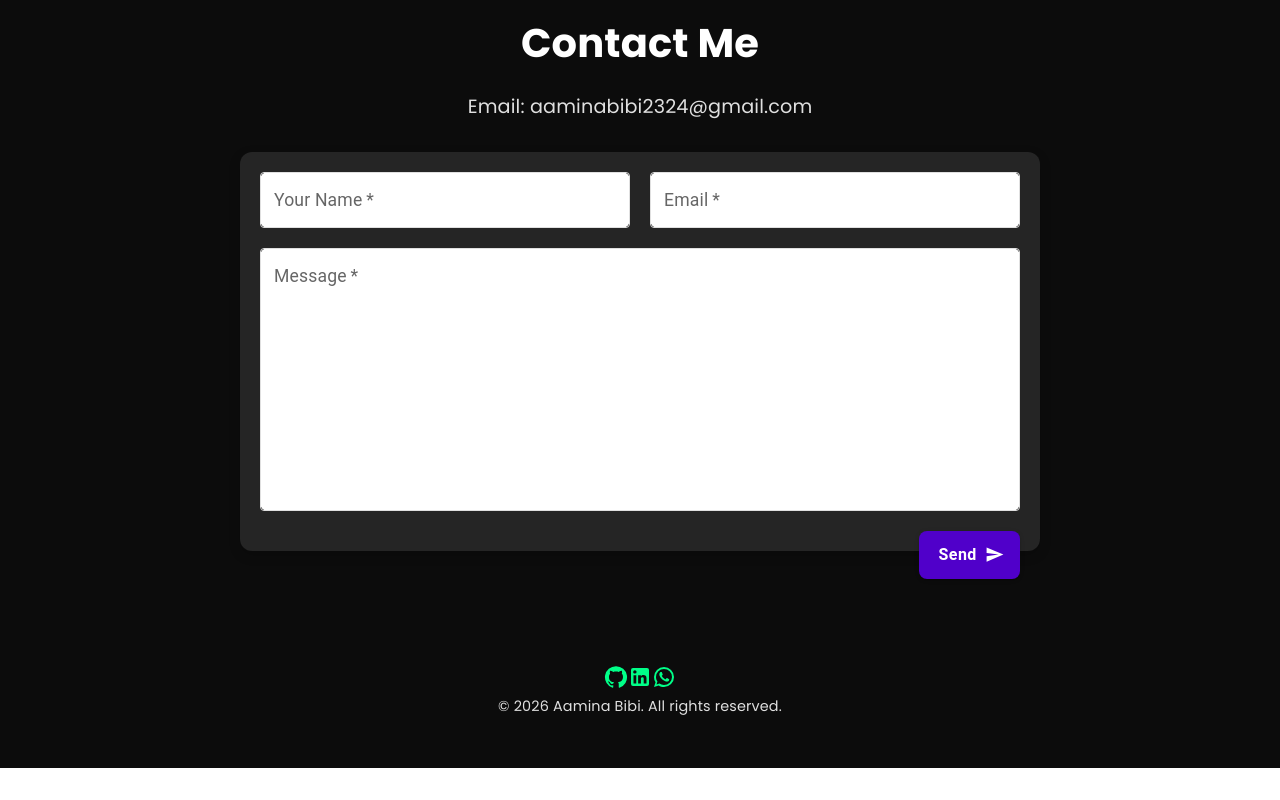
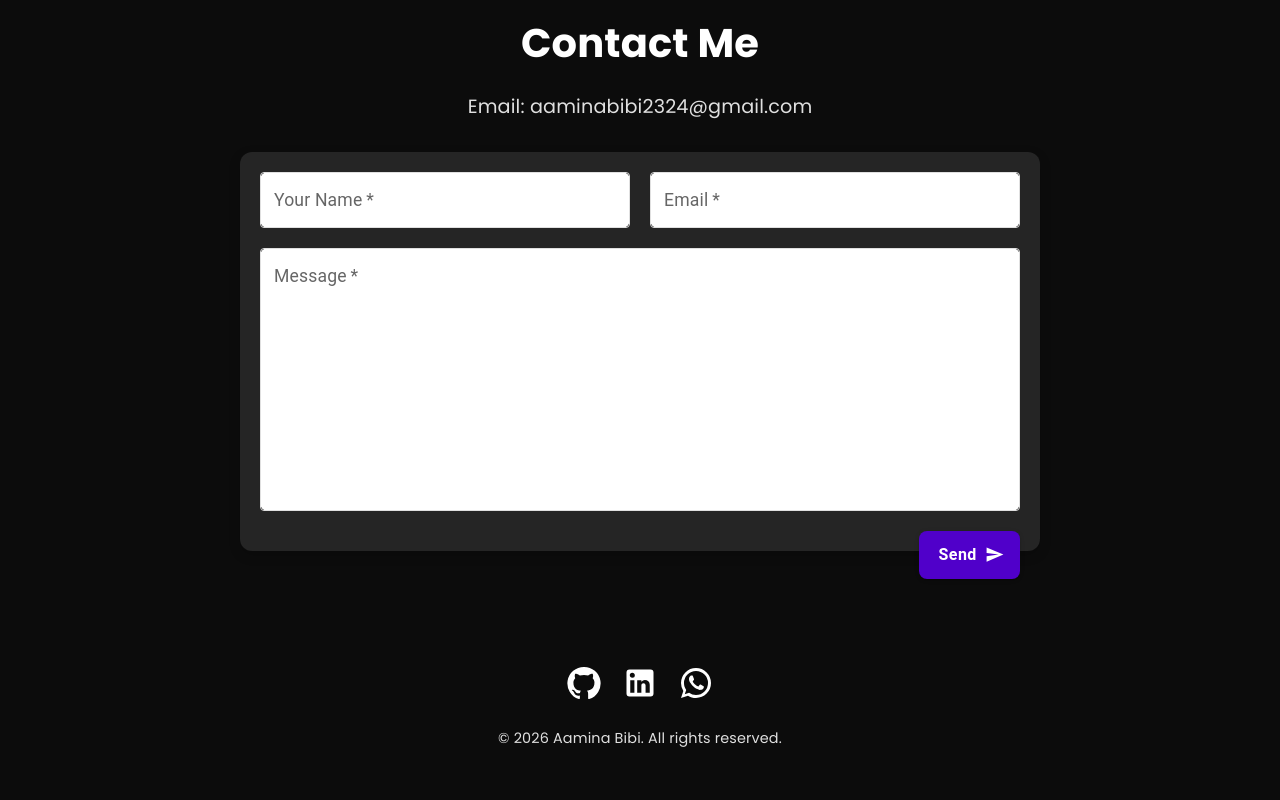
Before and after one commit to AAMINABIBI/Amna-Portfolio, a React (Create React App) app: page / in a window 1280 px wide. Shown: the part 6402-7202 px from the top of the page. Before the commit the page ends 7170 px from the top, so only its background shows below. Built offline with nearby package versions, Linux system fonts and the light colour scheme.

Commit message:
Restyle site with cyan/violet theme, fix nav/footer/timeline bugs, add auto-deploy

```diff
--- a/src/components/Footer.tsx
+++ b/src/components/Footer.tsx
@@ -9,7 +9,7 @@ import '../assets/styles/Footer.scss';
 function Footer() {
   return (
     <footer>
-      <div>
+      <div className="social-icons">
         <a href={INFO.socials.github} target="_blank" rel="noreferrer">
           <GitHubIcon />
         </a>
```
